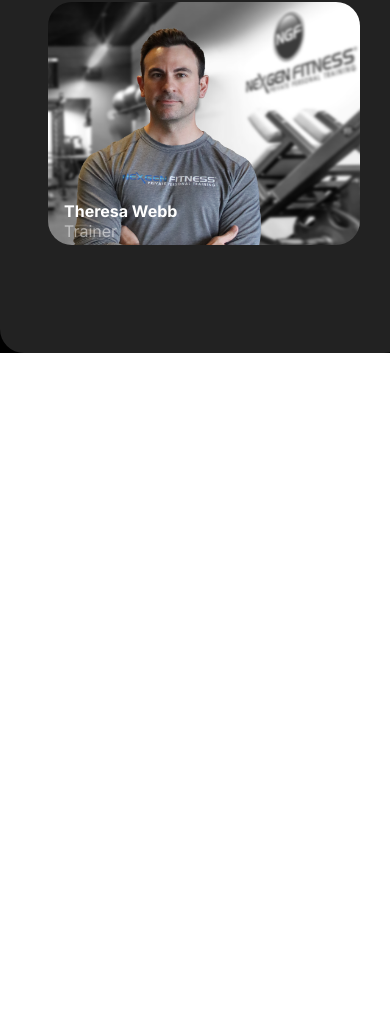
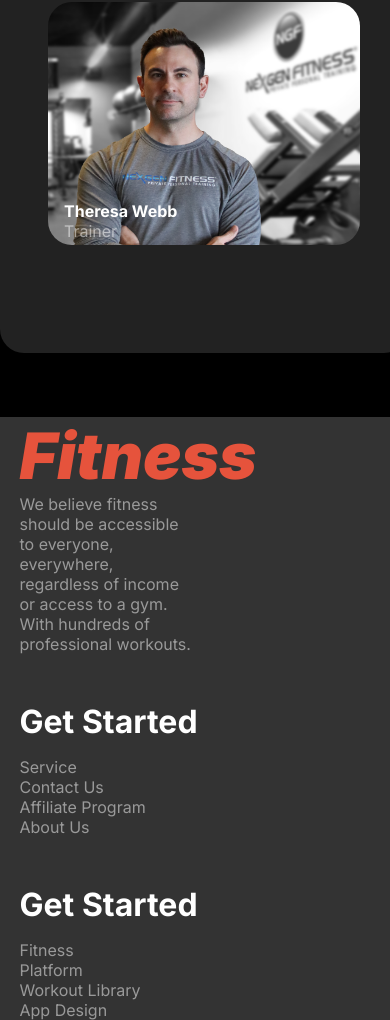
Before and after one commit to fahmidurshanto/B10A2-versatile-ui, a plain HTML site: page index.html in a window 390 px wide. Shown: the part 5570-6590 px from the top of the page. Before the commit the page ends 5923 px from the top, so only its background shows below. Drawn offline with nearby package versions, Linux system fonts and the light colour scheme; a web font is replaced by a local one.

Commit message:
Added footer section with Desktop and Mobile responsive syles

```diff
--- a/index.html
+++ b/index.html
@@ -153,5 +153,36 @@
             </div>
           </div>
     </main>
+
+    <!-- Footer section -->
+     <footer>
+        <div class="footer-content">
+           <div  class="footer-left">
+
+            <h1><i class="footer-logo">Fitness</i></h1>
+            <p class="footer-description">We believe fitness should be accessible to everyone, everywhere, regardless of income or access to a gym. With hundreds of professional workouts.</p>
+           </div>
+        </div>
+       <div class="footer-content">
+        <div class="footer-links-container">
+            <h2 class="section-title footer-title">Get Started</h2>
+            <ul class="footer-links">
+                <li class="footer-description">Service</li>
+                <li class="footer-description">Contact Us</li>
+                <li class="footer-description">Affiliate Program</li>
+                <li class="footer-description">About Us</li>
+            </ul>
+        </div>
+        <div class="footer-links-container">
+            <h2 class="section-title footer-title">Get Started</h2>
+            <ul class="footer-links">
+                <li class="footer-description">Fitness</li>
+                <li class="footer-description">Platform</li>
+                <li class="footer-description">Workout Library</li>
+                <li class="footer-description">App Design</li>
+            </ul>
+        </div>
+       </div>
+     </footer>
 </body>
 </html>
--- a/styles/styles.css
+++ b/styles/styles.css
@@ -210,16 +210,18 @@ main{
     text-align: center;
     background-color: black;
     color: white;
+    padding-bottom: 4rem;
   }
   .team-img-container{
     width: 80%;
     display: grid;
     grid-template-columns: repeat(3, 1fr);
     column-gap: 2rem;
-    margin: 3rem auto;
+    margin: auto;
     background-color: rgb(34, 34, 34);
     border-radius: 1.5rem;
     padding: 2rem;
+    margin-top: 3rem;
   }
 
   .team-img-container >  div > img{
@@ -235,6 +237,42 @@ main{
     position: relative;
     bottom: 3rem;
     left: 1rem;
+  }
+
+  /* Footer styles */
+  footer{
+    background-color: #333;
+    display: flex;
+    justify-content: space-between;
+    align-items: center;
+    padding: 4rem;
+  }
+  .footer-logo{
+    color: #e6533c;
+    font-weight: bolder;
+    font-size: 2em;
+  }
+  .footer-description{
+    font-size: 1rem;
+    color: rgba(255, 255, 255, 0.5);
+    width: 50%;
+  }
+  .footer-title{
+    color: white;
+  }
+  footer li{
+    list-style: none;
+  }
+  .footer-content{
+    display: flex;
+    justify-content: space-around;
+    gap: 3rem;
+    width: 90%;
+    margin: 0 auto;
+  }
+
+  .footer-left{
+    width: 50%;
   }
 
 
@@ -285,4 +323,16 @@ main{
     display: grid;
     grid-template-columns: repeat(1, 1fr);
   }
+  /* Footer styles */
+  footer{
+    flex-direction: column;
+    gap: 3rem;
+    padding: 0;
+  }
+  .footer-left{
+    width: 100%;
+  }
+  .footer-content{
+    flex-direction: column;
+  }
 }
```
